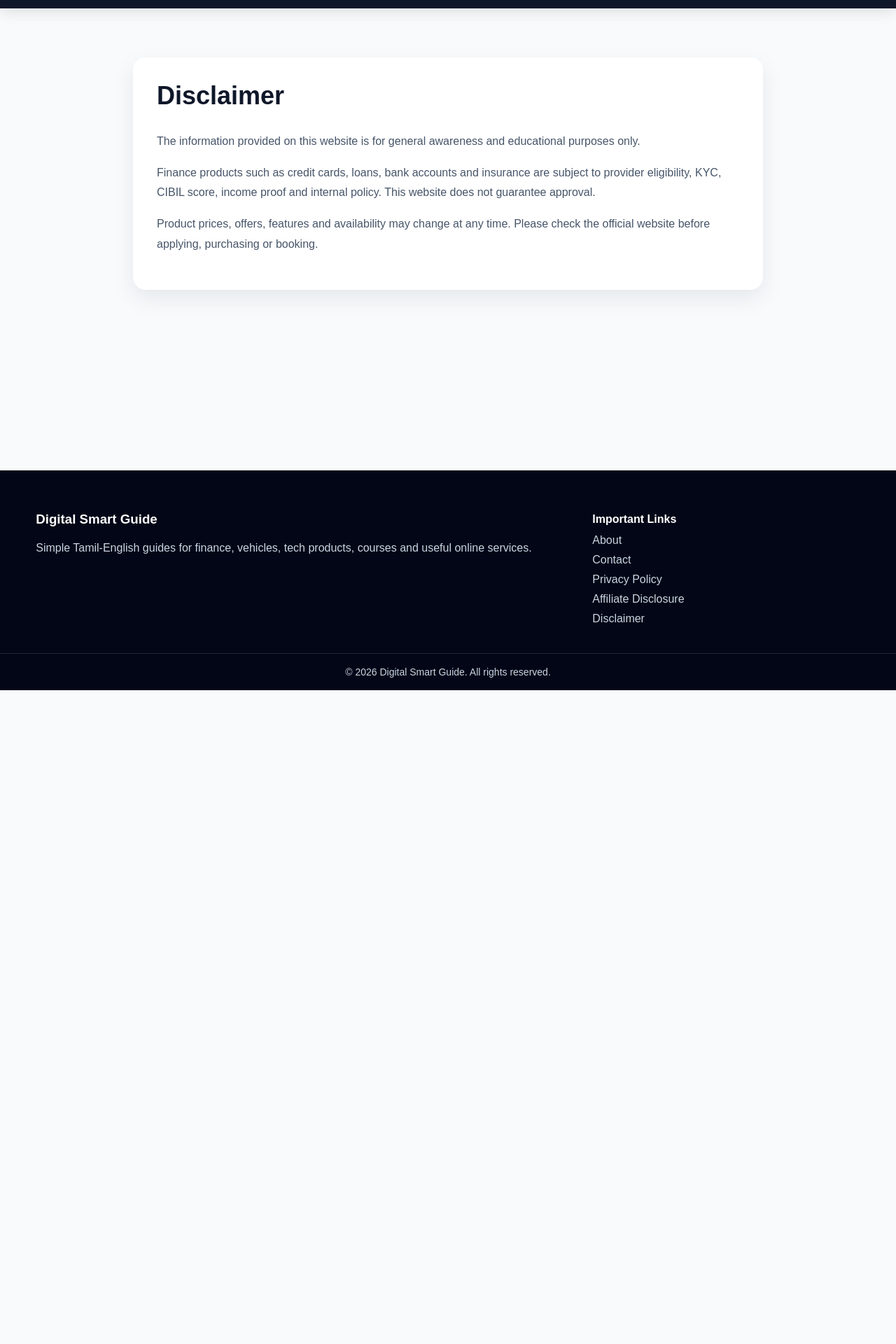
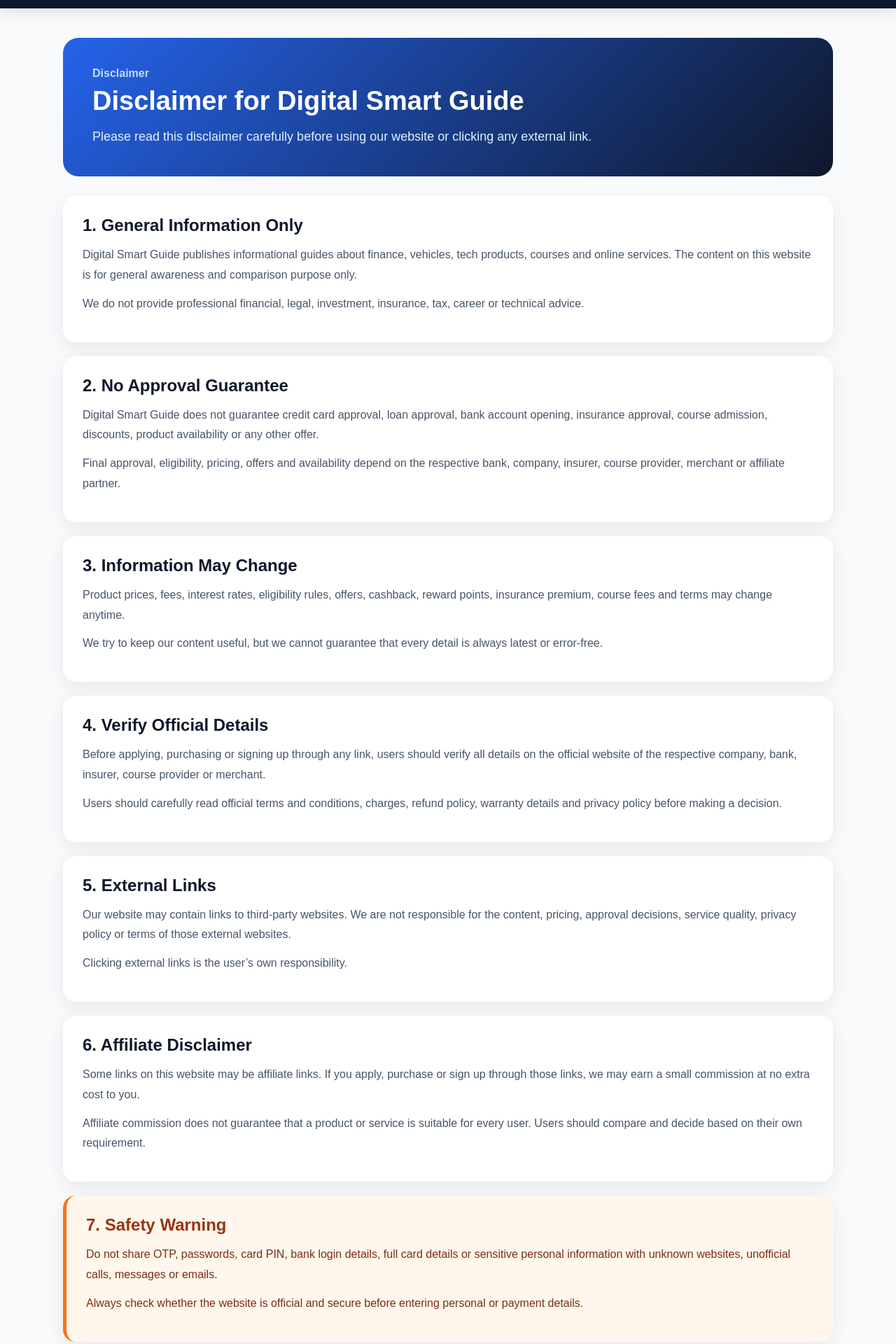
Before and after one commit to Subash21-G/digital-smart-guide, an Angular app: page /disclaimer in a window 1280 px wide. Shown: the part 60-1980 px from the top of the page at 70% size. Before the commit the page ends 1046 px from the top, so only its background shows below. Built offline with nearby package versions, Linux system fonts and the light colour scheme.

Commit message:
Improve disclaimer page

```diff
--- a/src/app/pages/disclaimer/disclaimer.html
+++ b/src/app/pages/disclaimer/disclaimer.html
@@ -1,18 +1,120 @@
-<section class="page">
+<section class="policy-page">
   <div class="container">
-    <h1>Disclaimer</h1>
+
+    <div class="policy-hero">
+      <p>Disclaimer</p>
+      <h1>Disclaimer for Digital Smart Guide</h1>
+      <span>
+        Please read this disclaimer carefully before using our website or clicking any external link.
+      </span>
+    </div>
+
+    <div class="policy-card">
+      <h2>1. General Information Only</h2>
       <p>
-      The information provided on this website is for general awareness and educational
-      purposes only.
+        Digital Smart Guide publishes informational guides about finance, vehicles,
+        tech products, courses and online services. The content on this website is
+        for general awareness and comparison purpose only.
       </p>
       <p>
-      Finance products such as credit cards, loans, bank accounts and insurance are
-      subject to provider eligibility, KYC, CIBIL score, income proof and internal policy.
-      This website does not guarantee approval.
+        We do not provide professional financial, legal, investment, insurance,
+        tax, career or technical advice.
+      </p>
+    </div>
+
+    <div class="policy-card">
+      <h2>2. No Approval Guarantee</h2>
+      <p>
+        Digital Smart Guide does not guarantee credit card approval, loan approval,
+        bank account opening, insurance approval, course admission, discounts,
+        product availability or any other offer.
       </p>
       <p>
-      Product prices, offers, features and availability may change at any time. Please
-      check the official website before applying, purchasing or booking.
+        Final approval, eligibility, pricing, offers and availability depend on the
+        respective bank, company, insurer, course provider, merchant or affiliate partner.
       </p>
     </div>
+
+    <div class="policy-card">
+      <h2>3. Information May Change</h2>
+      <p>
+        Product prices, fees, interest rates, eligibility rules, offers, cashback,
+        reward points, insurance premium, course fees and terms may change anytime.
+      </p>
+      <p>
+        We try to keep our content useful, but we cannot guarantee that every detail
+        is always latest or error-free.
+      </p>
+    </div>
+
+    <div class="policy-card">
+      <h2>4. Verify Official Details</h2>
+      <p>
+        Before applying, purchasing or signing up through any link, users should
+        verify all details on the official website of the respective company,
+        bank, insurer, course provider or merchant.
+      </p>
+      <p>
+        Users should carefully read official terms and conditions, charges,
+        refund policy, warranty details and privacy policy before making a decision.
+      </p>
+    </div>
+
+    <div class="policy-card">
+      <h2>5. External Links</h2>
+      <p>
+        Our website may contain links to third-party websites. We are not responsible
+        for the content, pricing, approval decisions, service quality, privacy policy
+        or terms of those external websites.
+      </p>
+      <p>
+        Clicking external links is the user’s own responsibility.
+      </p>
+    </div>
+
+    <div class="policy-card">
+      <h2>6. Affiliate Disclaimer</h2>
+      <p>
+        Some links on this website may be affiliate links. If you apply, purchase
+        or sign up through those links, we may earn a small commission at no extra
+        cost to you.
+      </p>
+      <p>
+        Affiliate commission does not guarantee that a product or service is suitable
+        for every user. Users should compare and decide based on their own requirement.
+      </p>
+    </div>
+
+    <div class="policy-card warning-card">
+      <h2>7. Safety Warning</h2>
+      <p>
+        Do not share OTP, passwords, card PIN, bank login details, full card details
+        or sensitive personal information with unknown websites, unofficial calls,
+        messages or emails.
+      </p>
+      <p>
+        Always check whether the website is official and secure before entering
+        personal or payment details.
+      </p>
+    </div>
+
+    <div class="policy-card">
+      <h2>8. Contact</h2>
+      <p>
+        For correction requests, questions or concerns about this disclaimer,
+        you can contact us by email.
+      </p>
+      <p>
+        <strong>Email:</strong> contactsupport21@gmail.com
+      </p>
+    </div>
+
+    <div class="policy-card">
+      <h2>9. Last Updated</h2>
+      <p>
+        <strong>Last Updated:</strong> July 2026
+      </p>
+    </div>
+
+  </div>
 </section>
--- a/src/app/pages/disclaimer/disclaimer.scss
+++ b/src/app/pages/disclaimer/disclaimer.scss
@@ -0,0 +1,93 @@
+.policy-page {
+  padding: 42px 0;
+  background: #f8fafc;
+  min-height: 80vh;
+}
+
+.policy-hero {
+  background: linear-gradient(135deg, #2563eb, #0f172a);
+  color: #ffffff;
+  padding: 42px;
+  border-radius: 22px;
+  margin-bottom: 28px;
+
+  p {
+    margin: 0 0 8px;
+    font-weight: 700;
+    color: #bfdbfe;
+  }
+
+  h1 {
+    font-size: 38px;
+    margin: 0 0 12px;
+    line-height: 1.2;
+  }
+
+  span {
+    display: block;
+    max-width: 800px;
+    font-size: 18px;
+    line-height: 1.7;
+    color: #e0f2fe;
+  }
+}
+
+.policy-card {
+  background: #ffffff;
+  padding: 28px;
+  border-radius: 18px;
+  margin-bottom: 20px;
+  box-shadow: 0 8px 28px rgba(15, 23, 42, 0.08);
+
+  h2 {
+    margin: 0 0 14px;
+    color: #0f172a;
+    font-size: 24px;
+  }
+
+  p {
+    color: #475569;
+    line-height: 1.8;
+    font-size: 16px;
+    margin: 0 0 12px;
+  }
+
+  strong {
+    color: #0f172a;
+  }
+}
+
+.warning-card {
+  background: #fff7ed;
+  border-left: 5px solid #f97316;
+
+  h2 {
+    color: #9a3412;
+  }
+
+  p {
+    color: #7c2d12;
+  }
+}
+
+@media (max-width: 768px) {
+  .policy-hero {
+    padding: 28px;
+
+    h1 {
+      font-size: 30px;
+    }
+
+    span {
+      font-size: 16px;
+    }
+  }
+
+  .policy-card {
+    padding: 22px;
+
+    h2 {
+      font-size: 22px;
+    }
+  }
+}
```
Lines whose indentation alone changed are shown as unchanged.
